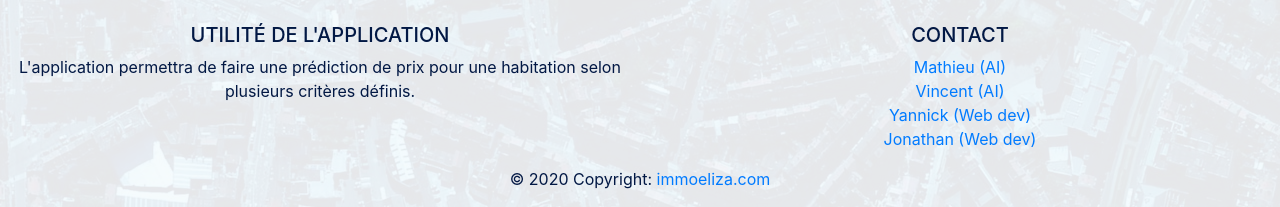
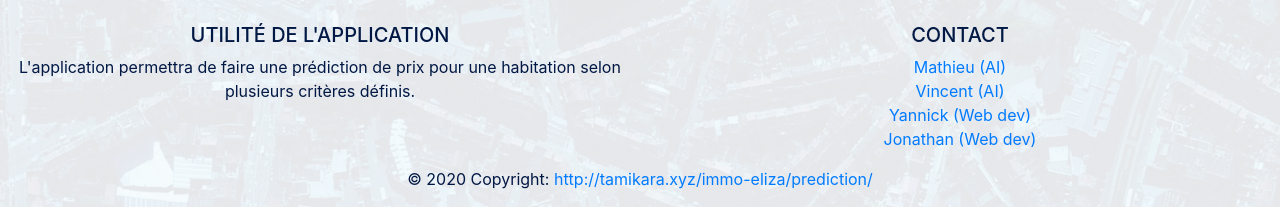
Before and after one commit to leersmathieu/ImmoEliza, a PHP site: page /dist/index.php in a window 1280 px wide. Shown: the part 833-1040 px from the top of the page. Run offline with PHP 8.4, Linux system fonts and the light colour scheme; data that the repository does not hold is empty; some libraries are stand-ins or nearby versions.

Commit message:
little fix and readme up

```diff
--- a/dist/index.php
+++ b/prediction/index.php
@@ -298,7 +298,7 @@ if (isset($_POST['submit'])) {
         <!-- Footer Links -->
         <!-- Copyright -->
         <div class="footer-copyright text-center pb-3">© 2020 Copyright:
-            <a href="#"> immoeliza.com</a>
+            <a href="#"> http://tamikara.xyz/immo-eliza/prediction/ </a>
         </div>
         <!-- Copyright -->
     </footer>
```
Also changed, not shown: README.md, prediction/main.js (renamed from dist/main.js).
